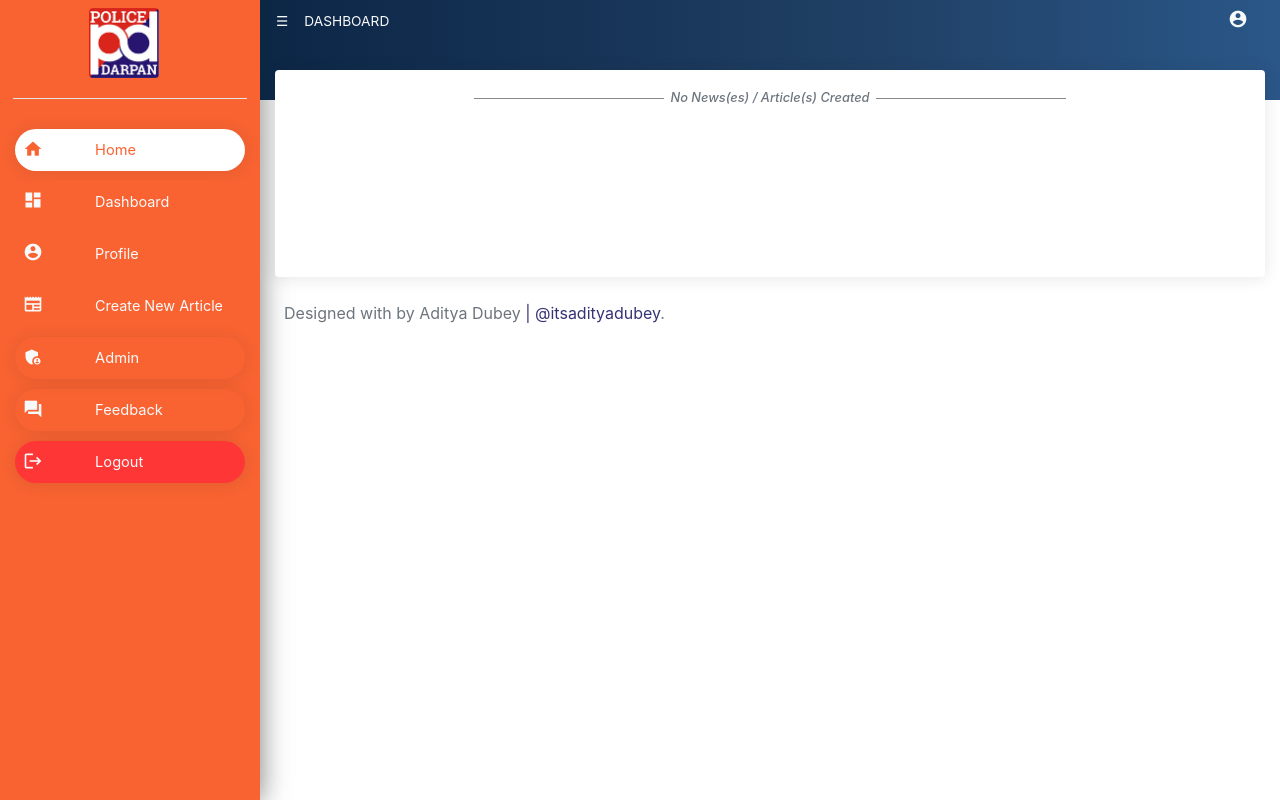
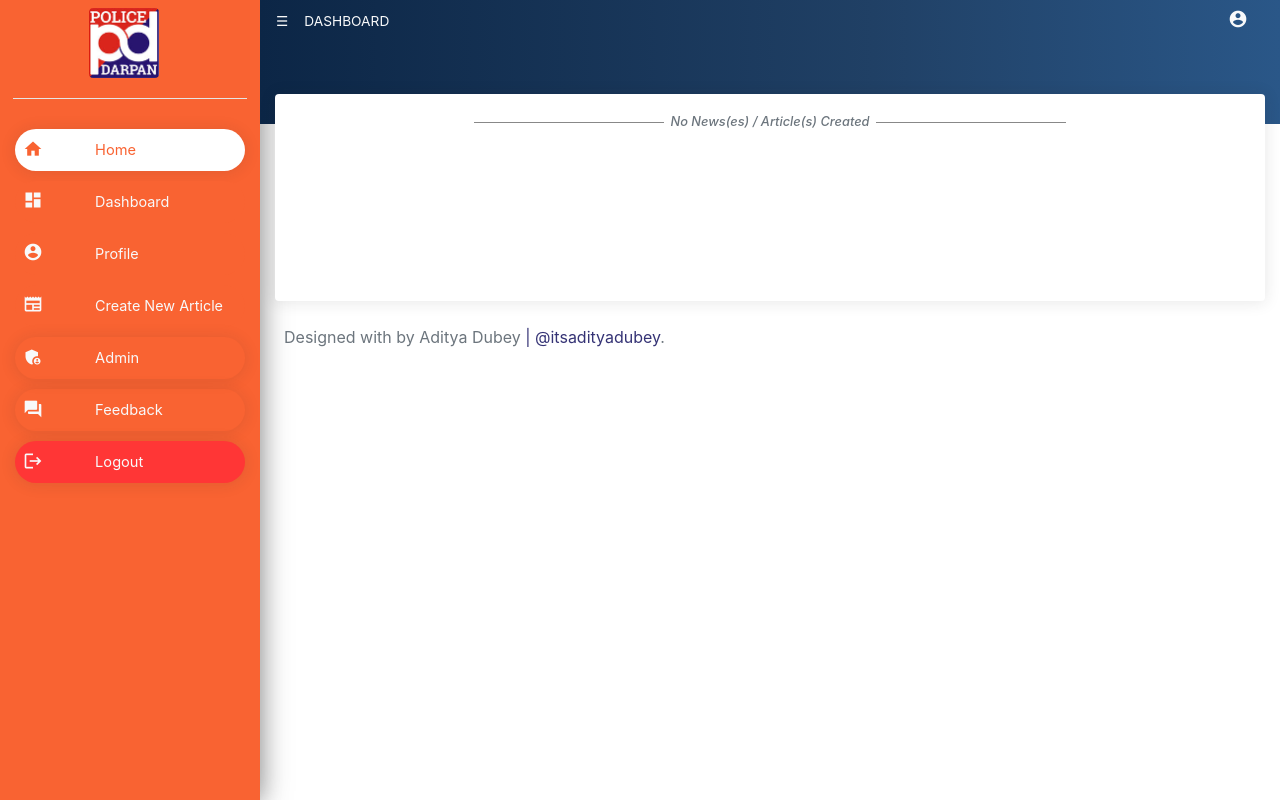
Before and after one commit to itsAdityaDubey/policeDarpanNews, a PHP site: page /Admin/Dashboard/ in a window 1280 px wide. Run offline with PHP 8.4, Linux system fonts and the light colour scheme; the visitor is signed in with stand-in values (Sample User, id 1); data that the repository does not hold is empty.

Commit message:
Polish Update 4

```diff
--- a/Admin/Dashboard/index.php
+++ b/Admin/Dashboard/index.php
@@ -82,7 +82,7 @@
  <!-- Page content wrapper-->
  <div class="inline" id="page-content-wrapper">
   <!-- Top navigation-->
-  <div class="panel-header" style="height: 100px;">
+  <div class="panel-header" style="height: 124px;">
     <nav class="navbar navbar-expand-lg pt-0">
       <div class="d-flex w-50 mr-auto"><a class="navbar-brand text-light"  href="#" id="sidebarToggle">&#9776; </a>
         <span class="navbar-brand text-light">Dashboard</span></div>
@@ -107,6 +107,11 @@
         </a>
       </div>
     </nav>
+    <div class="container d-inline d-lg-none">
+      <button class="btn text-light btn-sm btn-primary rounded-pill ml-2 font-weight-bold" data-toggle="modal" data-target="#createTestModal">
+        <span class="material-icons">newspaper</span> Create New Article
+      </button>
+    </div>
   </div>
 
  <!-- Create Articel content-->
--- a/Admin/Dashboard/profile.php
+++ b/Admin/Dashboard/profile.php
@@ -83,7 +83,7 @@
  <!-- Page content wrapper-->
  <div class="inline" id="page-content-wrapper">
   <!-- Top navigation-->
-  <div class="panel-header" style="height: 100px;">
+  <div class="panel-header" style="height: 124px;">
     <nav class="navbar navbar-expand-lg pt-0">
       <div class="d-flex w-50 mr-auto"><a class="navbar-brand text-light"  href="#" id="sidebarToggle">&#9776; </a>
         <span class="navbar-brand text-light">Regester</span></div>
--- a/Admin/Dashboard/regester.php
+++ b/Admin/Dashboard/regester.php
@@ -83,7 +83,7 @@
  <!-- Page content wrapper-->
  <div class="inline" id="page-content-wrapper">
   <!-- Top navigation-->
-  <div class="panel-header" style="height: 100px;">
+  <div class="panel-header" style="height: 124px;">
     <nav class="navbar navbar-expand-lg pt-0">
       <div class="d-flex w-50 mr-auto"><a class="navbar-brand text-light"  href="#" id="sidebarToggle">&#9776; </a>
         <span class="navbar-brand text-light">Regester</span></div>
```
